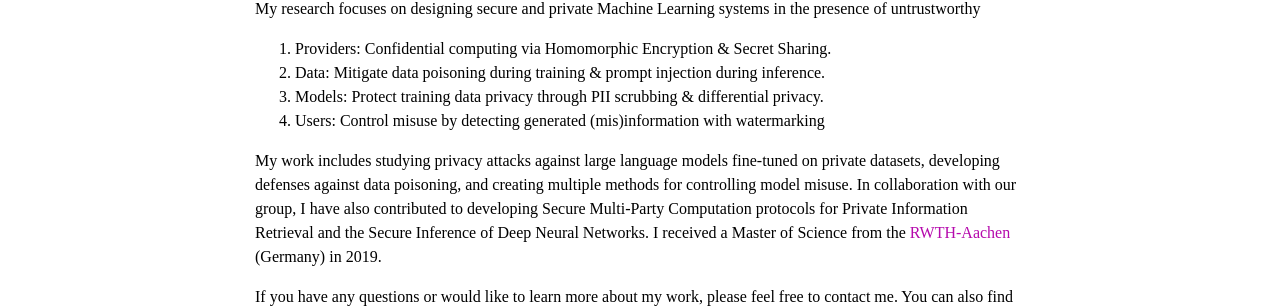
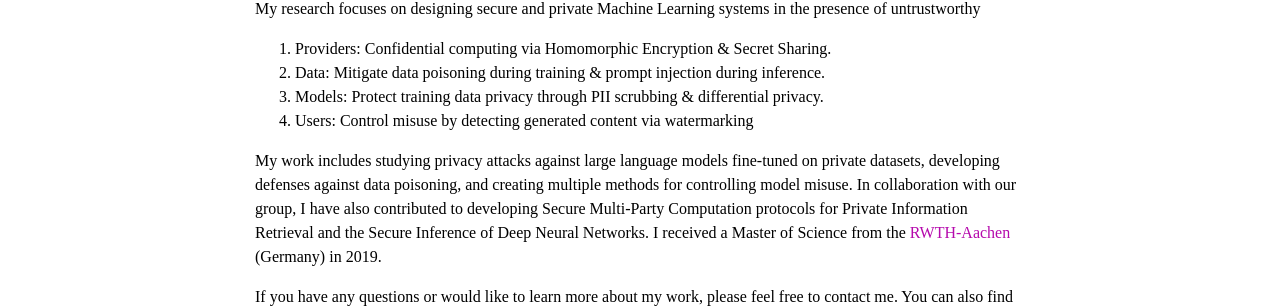
Before and after one commit to nilslukas/nilshendriklukas.github.io, a Jekyll site: the page built from _pages/about.md, in a window 1280 px wide and 900 px high, scrolled down 368 px. Shown: the part 148-456 px from the top of the window. Built offline with Jekyll 4.4.1, drawn with Linux system fonts in a browser that asks for light colours; full-size pictures stand in for the smaller copies a plugin makes; emoji names are drawn with the system emoji font; comment, search, counter and statistics services are not loaded; a style sheet for code colours, icons or effects is not loaded.

Commit message:
add text

```diff
--- a/_pages/about.md
+++ b/_pages/about.md
@@ -34,7 +34,7 @@
 1. <b>Providers:</b> Confidential computing via Homomorphic Encryption & Secret Sharing.
 2. <b>Data:</b> Mitigate data poisoning during training & prompt injection during inference.
 3. <b>Models:</b> Protect training data privacy through PII scrubbing & differential privacy.
-4. <b>Users:</b> Control misuse by detecting generated (mis)information with watermarking
+4. <b>Users:</b> Control misuse by detecting generated content via watermarking
 
 My work includes studying privacy attacks against large language models fine-tuned on private datasets, developing defenses against data poisoning, and creating multiple methods for controlling model misuse. In collaboration with our group, I have also contributed to developing Secure Multi-Party Computation protocols for Private Information Retrieval and the Secure Inference of Deep Neural Networks.
 I received a Master of Science from the <a href="https://www.rwth-aachen.de/go/id/a/?lidx=1">RWTH-Aachen</a> (Germany) in 2019.
```
